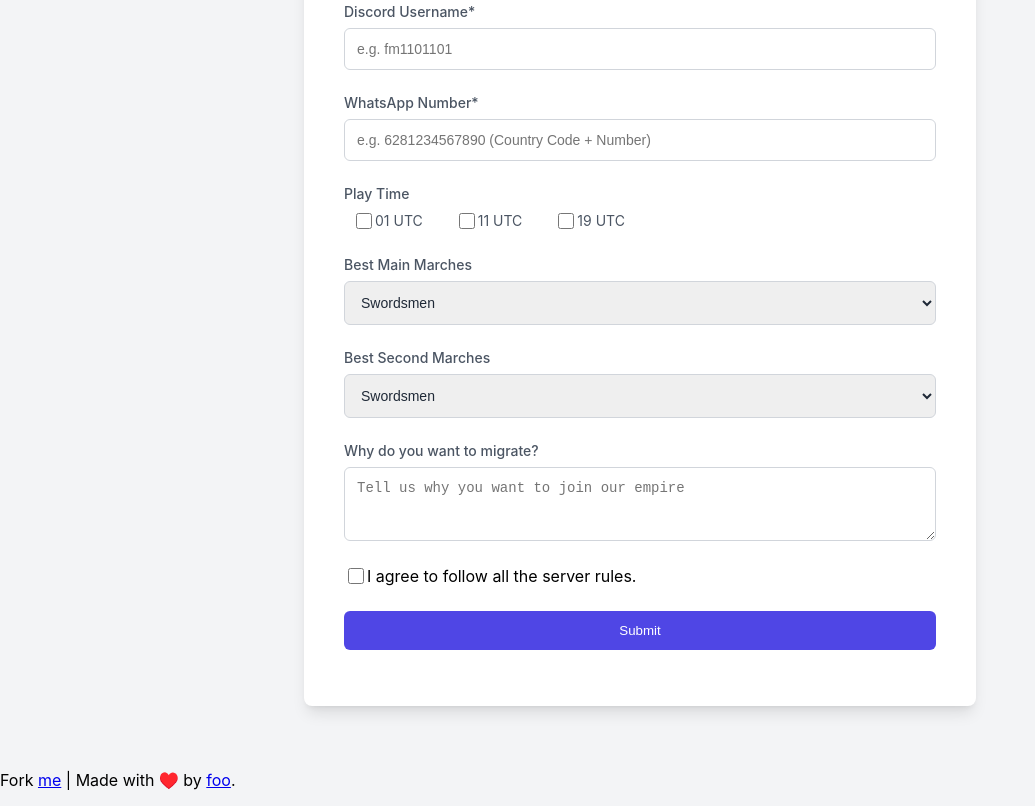
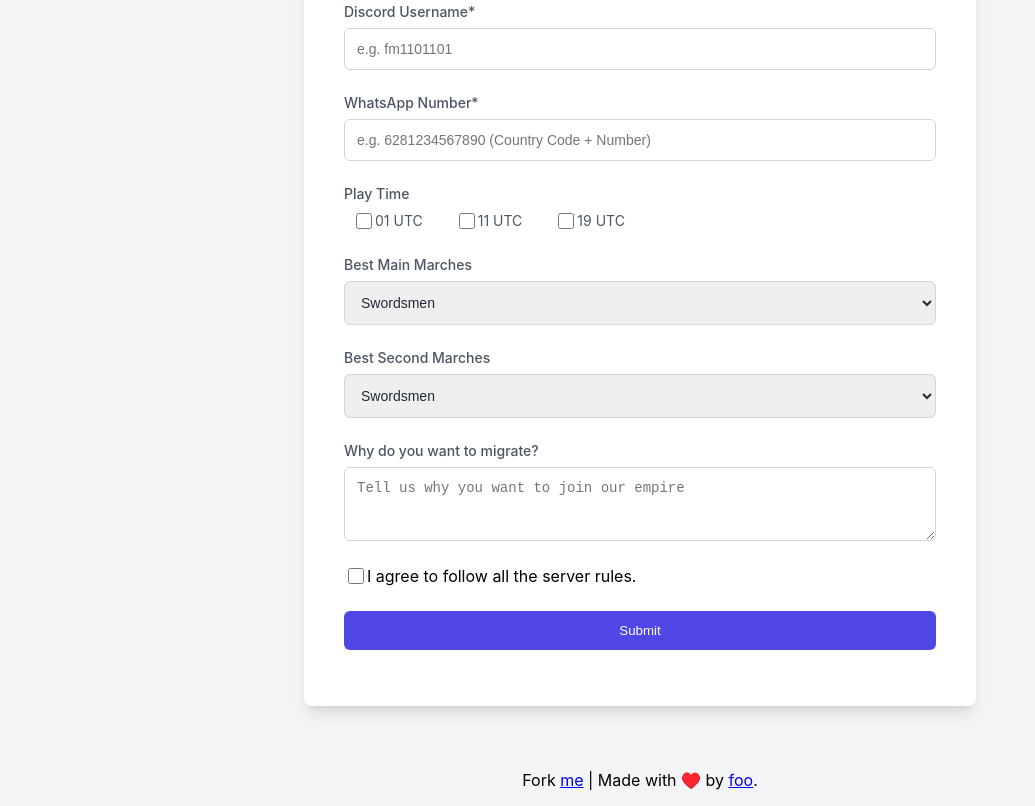
Before and after one commit to FM1101101/aoem-s333-migration, a plain HTML site: page index.html in a window 1280 px wide. Shown: the part 1425-2231 px from the top of the page, without its empty margins (0-1035 px from the left). Drawn offline with Linux system fonts and the light colour scheme.

Commit message:
Update style.css

```diff
--- a/style.css
+++ b/style.css
@@ -182,6 +182,15 @@ text-align: center;
         outline: none;
         box-shadow: 0 0 0 3px rgba(99, 102, 241, 0.5);
     }
+
+/* Footer */
+    footer {
+       text-align: center;
+        font-family: "Inter", sans-serif;
+        background-color: #f3f4f6;
+        margin: 0;
+    }
+
     /* Mobile Responsive Styles */
     @media (max-width: 640px) {
         .main-container {
```
